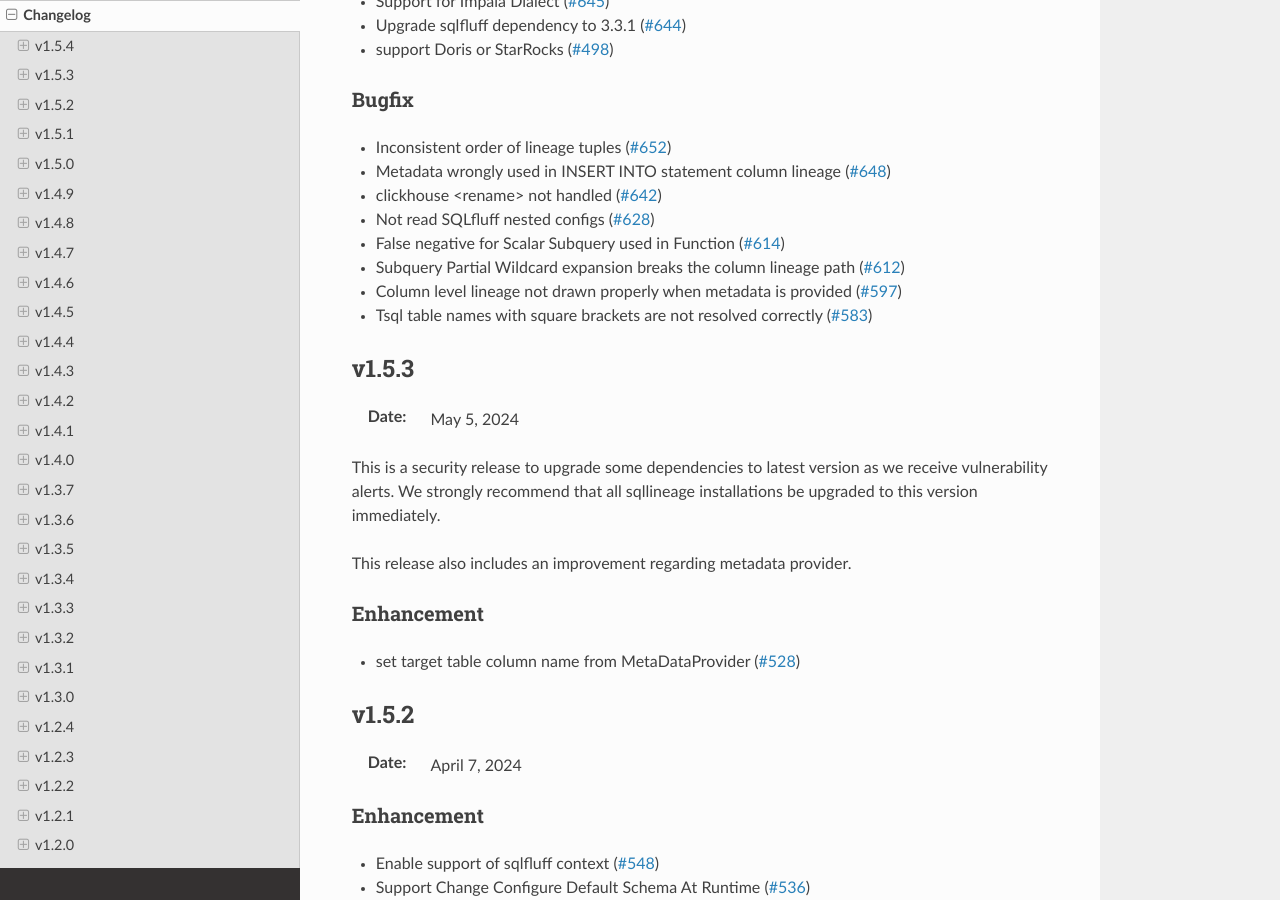
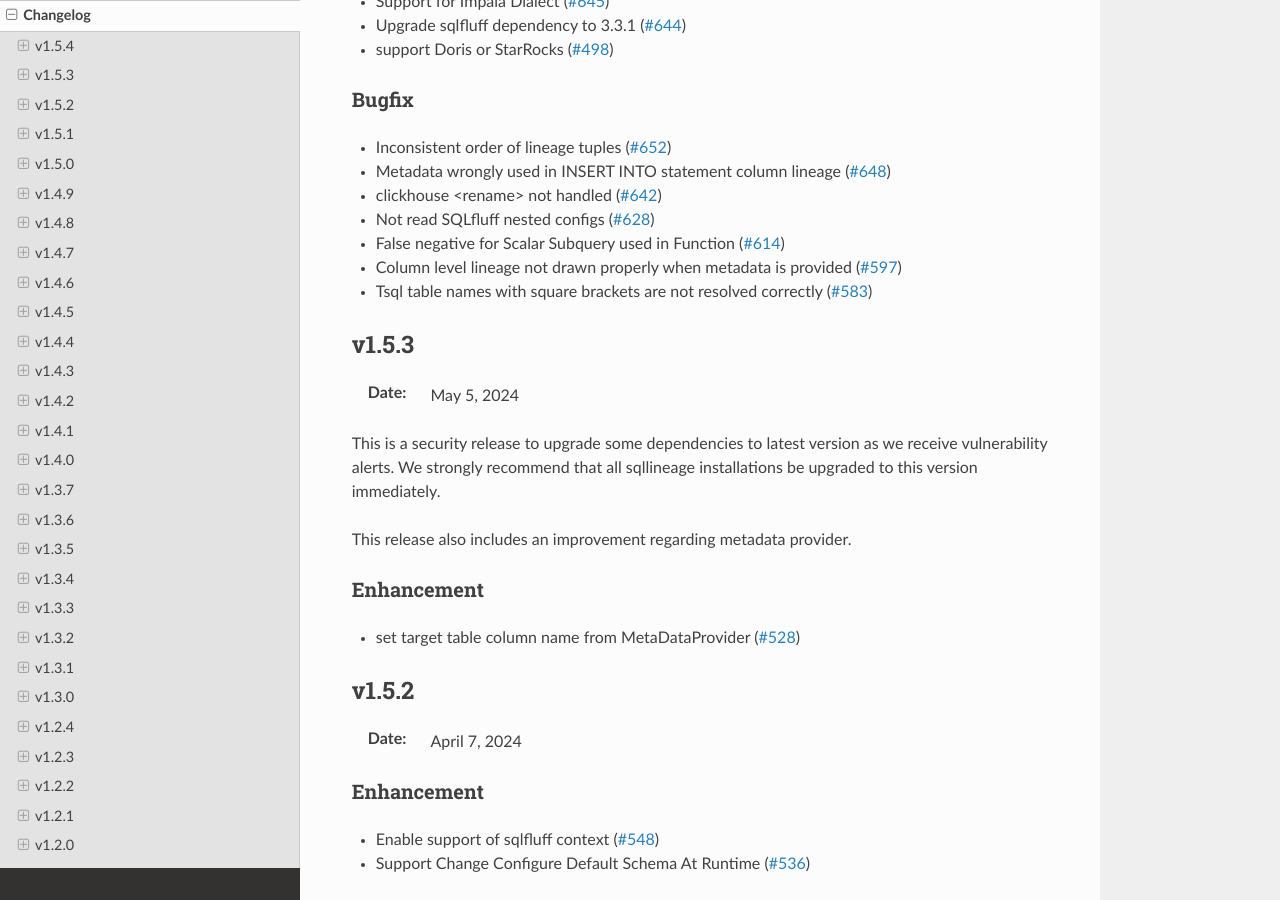
Before and after one commit to reata/sqllineage, a Sphinx documentation site: the page built from docs/release_note/changelog.rst, in a window 1280 px wide and 900 px high, scrolled down 540 px. Built offline with Sphinx 7.4.7 and the Read the Docs theme 3.1.0, drawn with Linux system fonts in a browser that asks for light colours.

Commit message:
docs: remove unfixed issue in changelog

```diff
--- a/docs/release_note/changelog.rst
+++ b/docs/release_note/changelog.rst
@@ -26,7 +26,6 @@
 * clickhouse <rename> not handled (`#642 <https://github.com/reata/sqllineage/issues/642>`_)
 * Not read SQLfluff nested configs (`#628 <https://github.com/reata/sqllineage/issues/628>`_)
 * False negative for Scalar Subquery used in Function (`#614 <https://github.com/reata/sqllineage/issues/614>`_)
-* Subquery Partial Wildcard expansion breaks the column lineage path (`#612 <https://github.com/reata/sqllineage/issues/612>`_)
 * Column level lineage not drawn properly when metadata is provided (`#597 <https://github.com/reata/sqllineage/issues/597>`_)
 * Tsql table names with square brackets are not resolved correctly (`#583 <https://github.com/reata/sqllineage/issues/583>`_)
 
```
